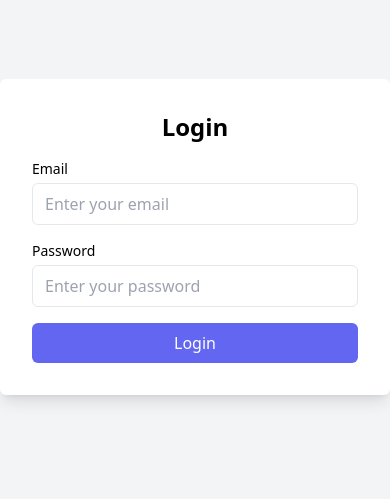
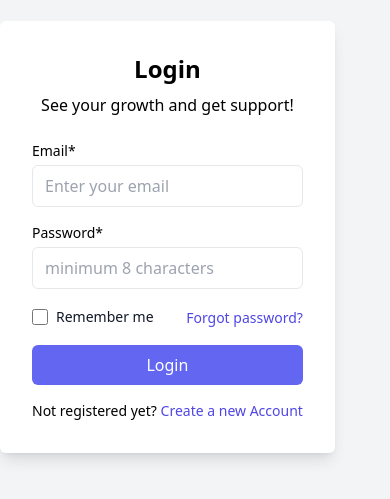
Before and after one commit to Kushwaha-aman024/Authentication, a React (Create React App) app: page / in a window 390 px wide. Shown: the part 185-684 px from the top of the page. Built offline with nearby package versions, Linux system fonts and the light colour scheme.

Commit message:
Updated AuthenticationPage with image and conditional rendering

```diff
--- a/src/components/Authentictaion.js
+++ b/src/components/Authentictaion.js
@@ -1,18 +1,32 @@
 import React, { useState } from "react";
+import loginImage from './components/image3.png';
 
 const AuthenticationPage = () => {
   const [isLogin, setIsLogin] = useState(true); // Default to login page
 
   const handleCheckboxChange = (e) => {
-    setIsLogin(e.target.checked); // Update the state based on the checkbox
+    setIsLogin(e.target.checked); // Update state based on the hidden checkbox
   };
 
   return (
+    <div className="flex min-h-screen bg-gray-100">
+      {/* Image Section */}
+      <div className="hidden md:block md:w-1/2 bg-blue-500">
+        <img
+          src={loginImage}
+          alt="Login"
+          className="object-cover w-full h-full"
+        />
+      </div>
     <div className="flex flex-col items-center justify-center min-h-screen bg-gray-100">
       <div className="p-8 bg-white shadow-lg rounded-md max-w-md w-full">
-        <h2 className="text-2xl font-bold mb-4 text-center">
-          {isLogin ? "Login" : "Sign Up"}
+        {/* Conditional Headline */}
+        <h2 className="text-2xl font-bold mb-2 text-center">
+          {isLogin ? "Login" : "Register"}
         </h2>
+        <p className="text-center mb-6">
+          See your growth and get support!
+        </p>
 
         {/* Hidden checkbox to toggle between login and signup */}
         <input
@@ -27,7 +41,7 @@ const AuthenticationPage = () => {
           <form>
             <div className="mb-4">
               <label htmlFor="loginEmail" className="block text-sm font-medium">
-                Email
+                Email*
               </label>
               <input
                 type="email"
@@ -38,14 +52,31 @@ const AuthenticationPage = () => {
             </div>
             <div className="mb-4">
               <label htmlFor="loginPassword" className="block text-sm font-medium">
-                Password
+                Password*
               </label>
               <input
                 type="password"
                 id="loginPassword"
                 className="w-full mt-1 px-3 py-2 border rounded-md focus:outline-none focus:ring-2 focus:ring-indigo-500"
-                placeholder="Enter your password"
+                placeholder="minimum 8 characters"
               />
+            </div>
+            <div className="mb-4 flex items-center justify-between">
+              <div className="flex items-center">
+                <input
+                  type="checkbox"
+                  id="rememberMe"
+                  className="h-4 w-4 text-indigo-600 focus:ring-indigo-500 border-gray-300 rounded"
+                />
+                <label htmlFor="rememberMe" className="ml-2 block text-sm text-gray-900">
+                  Remember me
+                </label>
+              </div>
+              <div>
+                <a href="#" className="text-sm text-indigo-600 hover:underline">
+                  Forgot password?
+                </a>
+              </div>
             </div>
             <button
               type="submit"
@@ -53,13 +84,52 @@ const AuthenticationPage = () => {
             >
               Login
             </button>
+            <p className="text-center mt-4 text-sm">
+              Not registered yet?{" "}
+              <span className="text-indigo-600 cursor-pointer" onClick={() => setIsLogin(false)}>
+               Create a new Account
+              </span>
+            </p>
           </form>
         ) : (
           // Signup Form
           <form>
             <div className="mb-4">
+              <label htmlFor="firstName" className="block text-sm font-medium">
+                First Name*
+              </label>
+              <input
+                type="text"
+                id="firstName"
+                className="w-full mt-1 px-3 py-2 border rounded-md focus:outline-none focus:ring-2 focus:ring-indigo-500"
+                placeholder="Enter your first name"
+              />
+            </div>
+            <div className="mb-4">
+              <label htmlFor="lastName" className="block text-sm font-medium">
+                Last Name*
+              </label>
+              <input
+                type="text"
+                id="lastName"
+                className="w-full mt-1 px-3 py-2 border rounded-md focus:outline-none focus:ring-2 focus:ring-indigo-500"
+                placeholder="Enter your last name"
+              />
+            </div>
+            <div className="mb-4">
+              <label htmlFor="phone" className="block text-sm font-medium">
+                Phone*
+              </label>
+              <input
+                type="tel"
+                id="phone"
+                className="w-full mt-1 px-3 py-2 border rounded-md focus:outline-none focus:ring-2 focus:ring-indigo-500"
+                placeholder="Enter your phone number"
+              />
+            </div>
+            <div className="mb-4">
               <label htmlFor="signupEmail" className="block text-sm font-medium">
-                Email
+                Email*
               </label>
               <input
                 type="email"
@@ -70,14 +140,29 @@ const AuthenticationPage = () => {
             </div>
             <div className="mb-4">
               <label htmlFor="signupPassword" className="block text-sm font-medium">
-                Password
+                Password*
               </label>
               <input
                 type="password"
                 id="signupPassword"
                 className="w-full mt-1 px-3 py-2 border rounded-md focus:outline-none focus:ring-2 focus:ring-indigo-500"
-                placeholder="Enter your password"
+                placeholder="minimum 8 characters"
               />
+            </div>
+            <div className="mb-4 flex items-start">
+              <div className="flex items-center h-5">
+                <input
+                  id="terms"
+                  type="checkbox"
+                  className="h-4 w-4 text-indigo-600 border-gray-300 rounded focus:ring-indigo-500"
+                  required
+                />
+              </div>
+              <div className="ml-3 text-sm">
+                <label htmlFor="terms" className="font-medium text-gray-700">
+                  I agree to all policies, privacies, and fees.
+                </label>
+              </div>
             </div>
             <button
               type="submit"
@@ -85,10 +170,17 @@ const AuthenticationPage = () => {
             >
               Sign Up
             </button>
+            <p className="text-center mt-4 text-sm">
+              Already have an account?{" "}
+              <span className="text-indigo-600 cursor-pointer" onClick={() => setIsLogin(true)}>
+                Login
+              </span>
+            </p>
           </form>
         )}
       </div>
     </div>
+  </div>
   );
 };
 
```
Also changed, not shown: src/components/image3.png (added).
